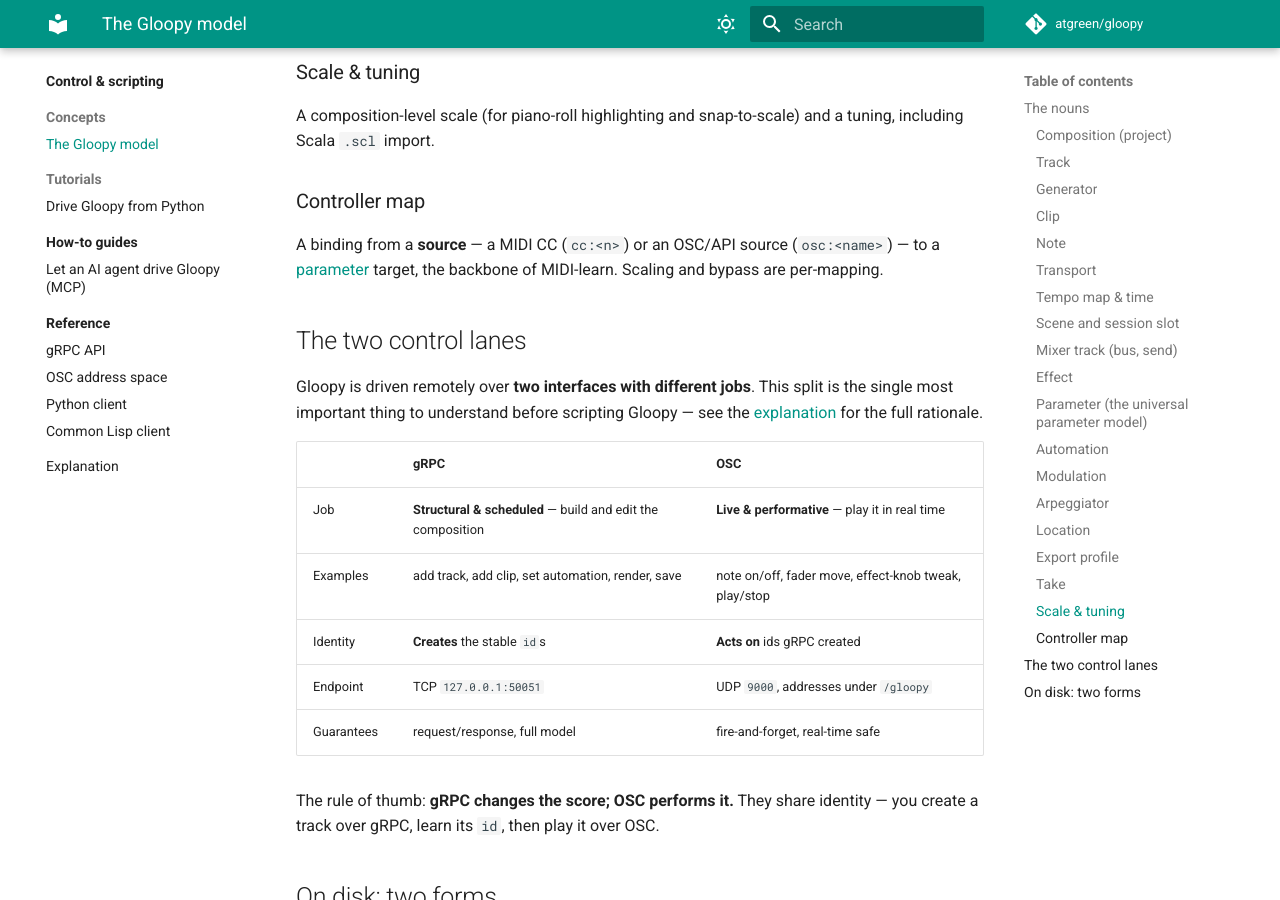
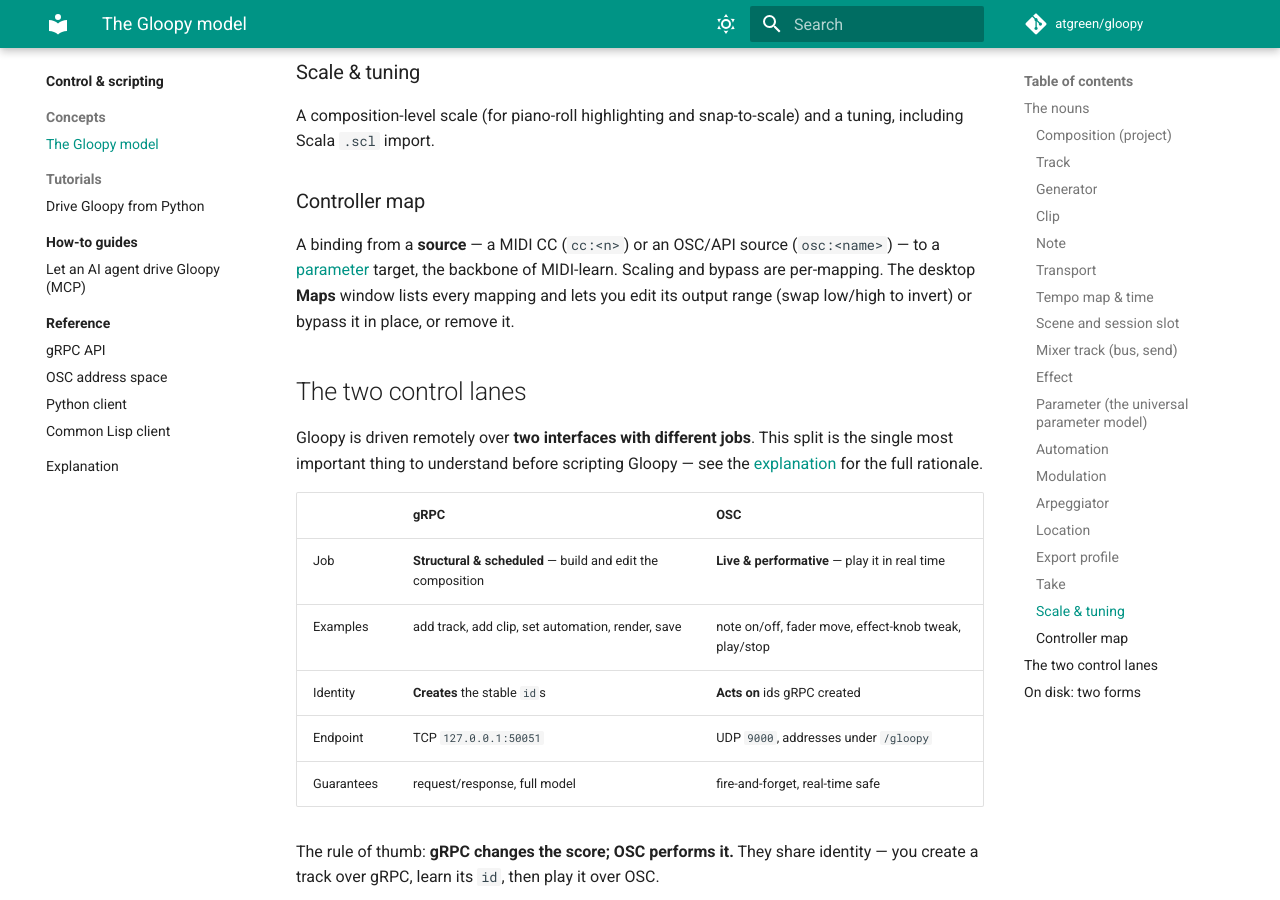
Before and after one commit to atgreen/gloopy, an MkDocs documentation site: the page built from docs/control-scripting/concepts/model.md, in a window 1280 px wide and 900 px high, scrolled down 4333 px. Built offline with MkDocs 1.6.1 and Material for MkDocs 9.7.7, drawn with Linux system fonts in a browser that asks for light colours.

Commit message:
feat(maps): edit a controller map's range + bypass in place (Wave 6 #19)
The Maps window (Source/MappingsView.h) listed every controller map / LFO route
with only a Remove button. Its controller-map rows now also carry:

- Bypass — toggle a map off without deleting it (relabels to "Bypassed").
- Range... — edit the map's output low/high in place (swap them to invert).

Pure desktop wiring over the already-tested controller backend — no new RPC:
Bypass -> apiSetControllerBypass, Range -> apiAddControllerMap (which is an upsert
that re-ranges an existing source->target map). MappingsView::Row gained
source/target/lo/hi/bypass so the row can offer the edits; onSetBypass/onSetRange
callbacks + a small "Map range" prompt, both refreshing via openMappings(). LFO
routes keep just Remove.

Screenshot- AND functionally-validated end-to-end: added a cc:20->cutoff map
[300..3000] via gRPC, opened Maps (row shows Range.../Bypass/Remove), clicked
Bypass -> ListControllerMaps reports bypass=true + the button relabels; opened the
Range dialog (prefilled 300/3000), typed 500/8000, Apply -> ListControllerMaps
shows lo=500/hi=8000, bypass preserved. Manual model doc notes the Maps window
edits range/bypass. ctest + full smoke 184 PASS (backend already covered; the
button clicks aren't gRPC-scriptable).

Co-Authored-By: Claude Opus 4.8 (1M context) <noreply@anthropic.com>

```diff
--- a/docs/control-scripting/concepts/model.md
+++ b/docs/control-scripting/concepts/model.md
@@ -176,7 +176,9 @@ tuning, including Scala `.scl` import.
 ### Controller map
 A binding from a **source** — a MIDI CC (`cc:<n>`) or an OSC/API source
 (`osc:<name>`) — to a [parameter](#parameter-the-universal-parameter-model)
-target, the backbone of MIDI-learn. Scaling and bypass are per-mapping.
+target, the backbone of MIDI-learn. Scaling and bypass are per-mapping. The
+desktop **Maps** window lists every mapping and lets you edit its output range
+(swap low/high to invert) or bypass it in place, or remove it.
 
 ## The two control lanes
 
```
Also changed, not shown: .claude/skills/gloop-grind/SKILL.md (+16 -2 lines), 2 other files.
